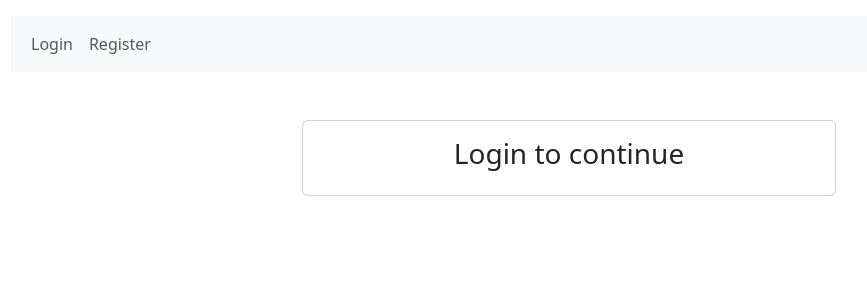
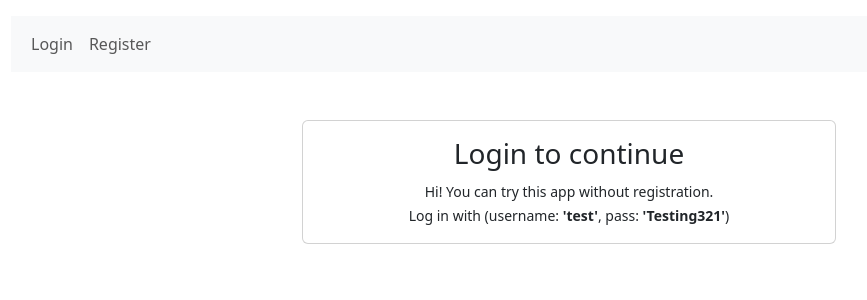
Before and after one commit to userksv/TODO-App, a React (Create React App) app in the folder frontend/: page / in a window 1280 px wide. Shown: the top 300 px of the page, without its empty margins (71-938 px from the left). Built offline with nearby package versions, Linux system fonts and the light colour scheme; the HTML template or start-up script is replaced by a standard one.

Commit message:
added welcome message to FE

```diff
--- a/frontend/src/components/Todos.js
+++ b/frontend/src/components/Todos.js
@@ -9,7 +9,6 @@ import {
 import EditTask from "./EditTask";
 
 export default function Todos(props) {
-  console.log(props);
   const [tasks, setTasks] = useState([]);
   const [newTask, setNewTask] = useState("");
   const [isAuth, setAuth] = useState(props.isAuth);
@@ -121,7 +120,19 @@ export default function Todos(props) {
         <div className="col-md-6">
           <div className="card">
             <div className="card-body text-center">
-              {!isAuth && <h3>Login to continue</h3> /* ***** */}
+              {
+                !isAuth && (
+                  <>
+                    <h3>Login to continue</h3>
+                    <small>
+                      Hi! You can try this app without registration. <br /> Log
+                      in with (username: <strong>'test'</strong>, pass:{" "}
+                      <strong>'Testing321'</strong>)
+                    </small>
+                  </>
+                )
+                /* ***** */
+              }
 
               {
                 isAuth /* *** */ && (
```
